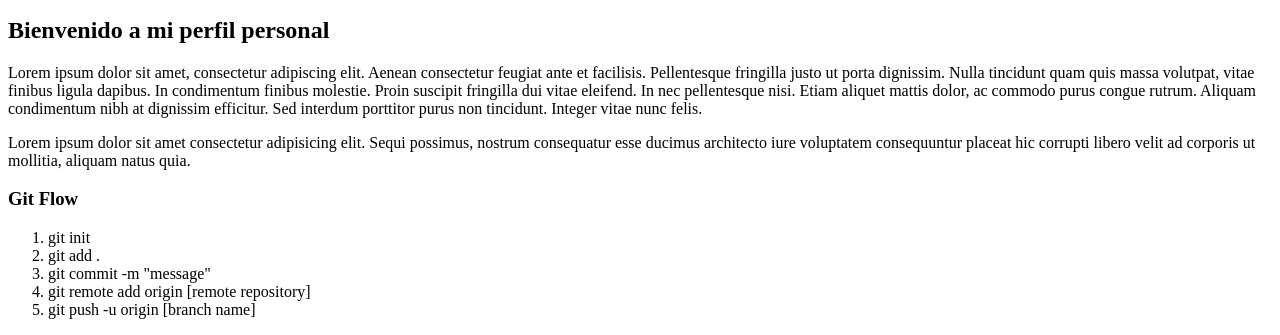
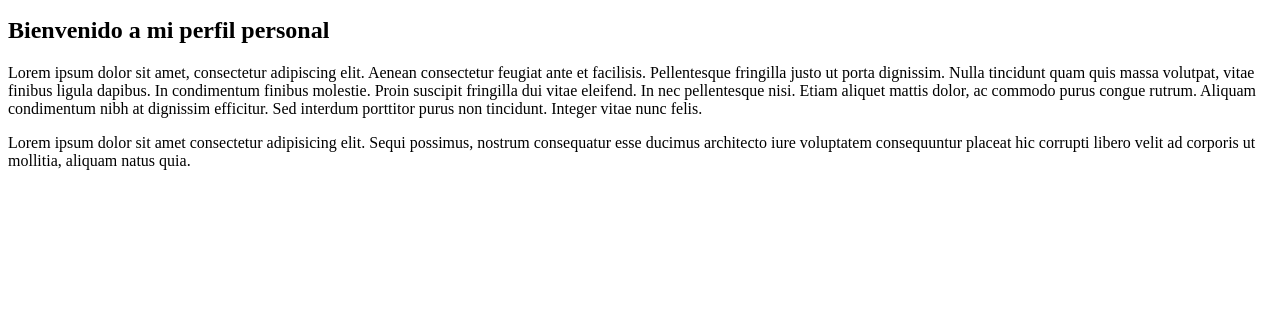
Before and after one commit to Miguelslo27/proyecto-perfil, a plain HTML site: page index.html in a window 1280 px wide. Shown: the part 589-924 px from the top of the page. After the commit the page ends 800 px from the top, so only its background shows below. Drawn offline with Linux system fonts and the light colour scheme.

Commit message:
feature/home-basic-layout - Elimine la lista de git flow porque no va

```diff
--- a/index.html
+++ b/index.html
@@ -26,15 +26,5 @@
 
   <p>Lorem ipsum dolor sit amet, consectetur adipiscing elit. Aenean consectetur feugiat ante et facilisis. Pellentesque fringilla justo ut porta dignissim. Nulla tincidunt quam quis massa volutpat, vitae finibus ligula dapibus. In condimentum finibus molestie. Proin suscipit fringilla dui vitae eleifend. In nec pellentesque nisi. Etiam aliquet mattis dolor, ac commodo purus congue rutrum. Aliquam condimentum nibh at dignissim efficitur. Sed interdum porttitor purus non tincidunt. Integer vitae nunc felis.</p>
   <p>Lorem ipsum dolor sit amet consectetur adipisicing elit. Sequi possimus, nostrum consequatur esse ducimus architecto iure voluptatem consequuntur placeat hic corrupti libero velit ad corporis ut mollitia, aliquam natus quia.</p>
-
-  <h3>Git Flow</h3>
-  <!-- ol = ordened list -->
-  <ol>
-    <li>git init</li>
-    <li>git add .</li>
-    <li>git commit -m "message"</li>
-    <li>git remote add origin [remote repository]</li>
-    <li>git push -u origin [branch name]</li>
-  </ol>
 </body>
 </html>
```
